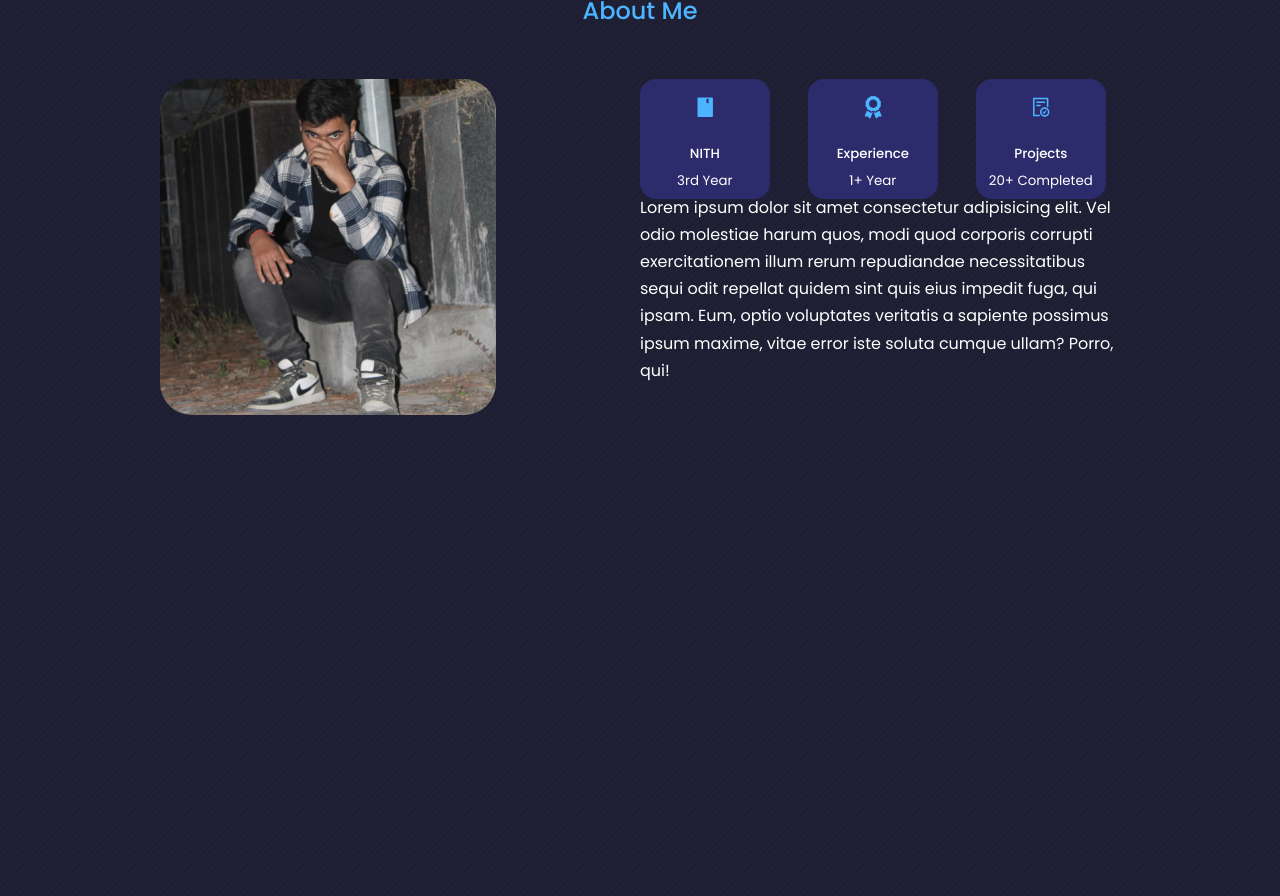
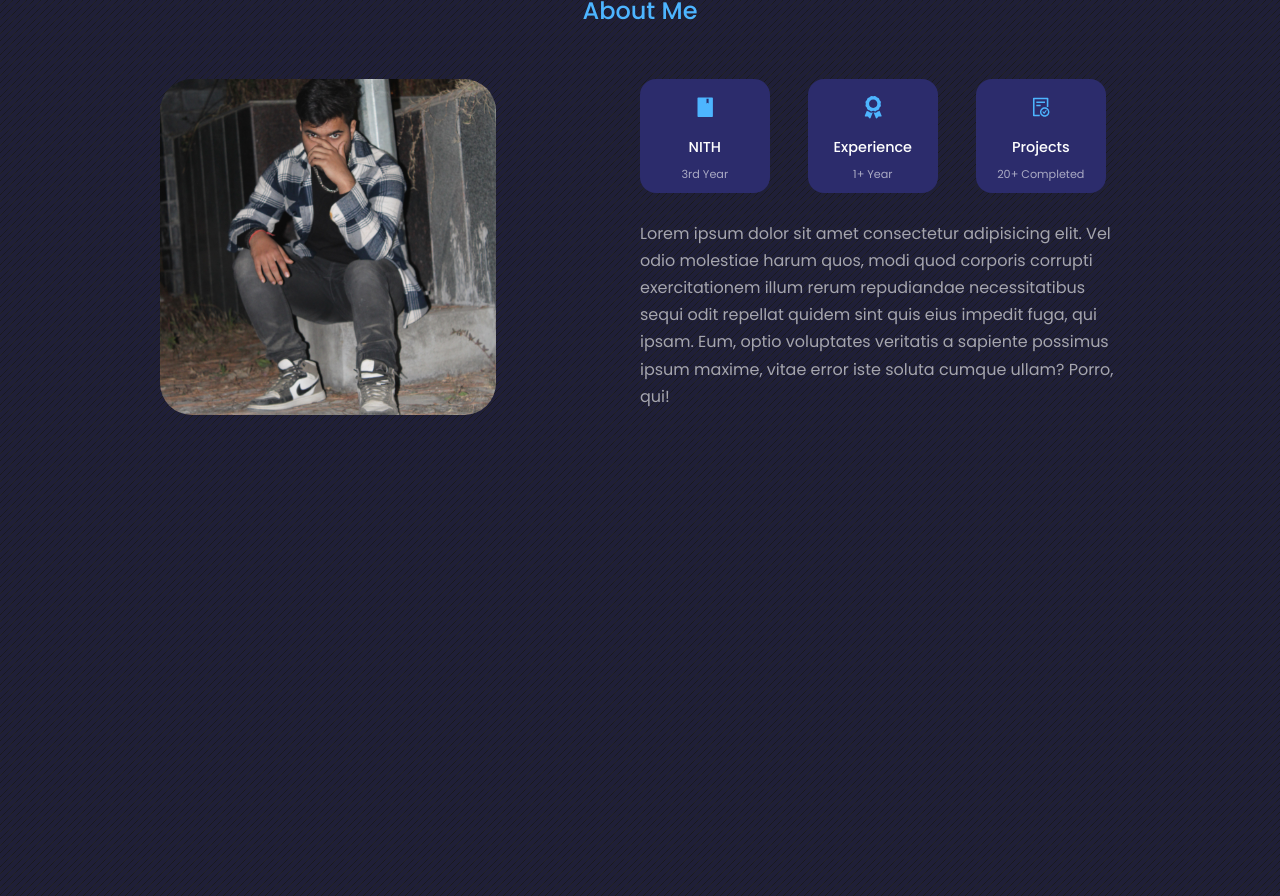
Before and after one commit to Ujjwalsharma7/Portfolio, a React (Create React App) app: page / in a window 1280 px wide. Shown: the part 960-1856 px from the top of the page. Built offline with nearby package versions, Linux system fonts and the light colour scheme.

Commit message:
added css to content

```diff
--- a/src/components/about/About.jsx
+++ b/src/components/about/About.jsx
@@ -12,13 +12,13 @@ function About() {
       <h2>About Me</h2>
 
       <div className='container about__container'>
-        <div className="about__me">
+        <div className="about-me">
           <div className="about__me-image">
             <img src={me3} alt='' />
           </div>
         </div>
 
-        <div className="about__contnet">
+        <div className="about__content">
           <div className="about__cards">
             <article className='about__card'>
               < AiFillBook className='about-icon' />
--- a/src/components/about/about.css
+++ b/src/components/about/about.css
@@ -4,7 +4,7 @@
     gap: 15%;
 }
 
-.about__me{
+.about-me{
     width: 100% ;
     aspect-ratio: 1/1;
     border-radius:2rem;
@@ -45,6 +45,20 @@
 .about-icon {
     color: var(--color-primary);
     font-size: 1.4rem;
-    margin-bottom: 1rem;
+    margin-bottom: 0.5rem;
     margin-top: 1rem;
 }
+
+.about__card h5{
+    font-size: 0.9rem;
+}
+
+.about__card small{
+    font-size: 0.7rem;
+    color: var(--color-light);
+}
+
+.about__content p{
+    margin: 2rem 0 2.6rem;
+    color: var(--color-light);
+}
```
